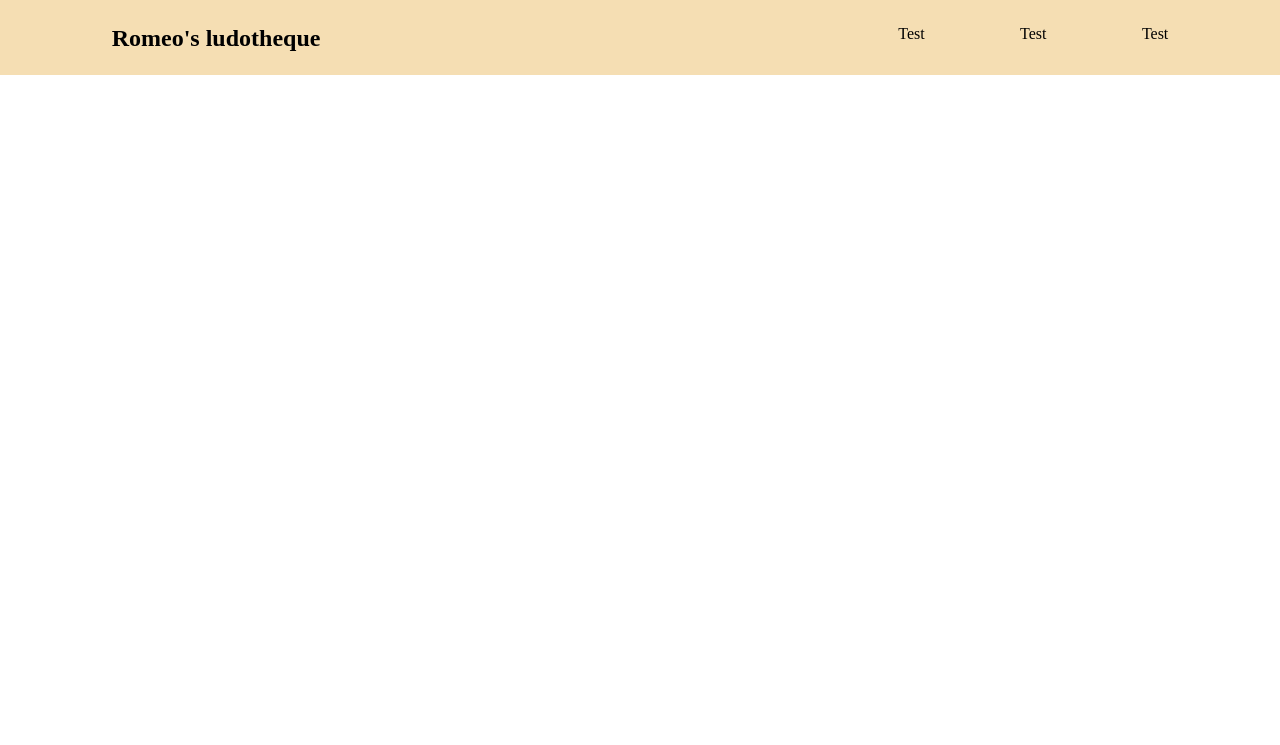
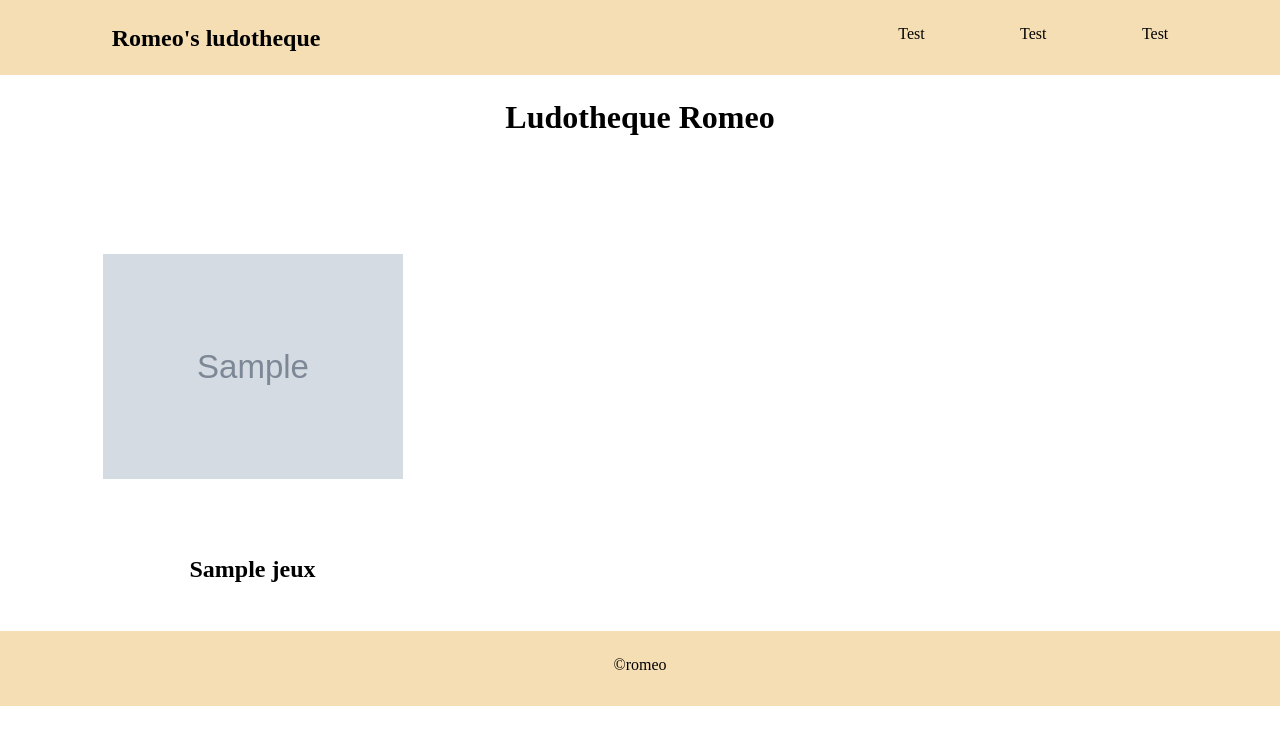
Before and after one commit to Basket9909/ludothequeRomeo, a PHP site: page / in a window 1280 px wide. Shown: the top 745 px of the page. Run offline with PHP 8.4, Linux system fonts and the light colour scheme; tables that the repository leaves empty or names only in its code hold one stand-in row (values such as "Sample post"); grey boxes marked "Sample" are stand-in pictures.

Commit message:
debut router

```diff
--- a/admin/treatmentAddJeux.php
+++ b/admin/treatmentAddJeux.php
@@ -50,7 +50,7 @@ if(isset($_POST['nom']))
         $fichier = basename($_FILES['image']['name']);
         $taille_maxi = 2000000;
         $taille = filesize($_FILES['image']['tmp_name']);
-        $extensions = array('.png','.jpg','.jpeg');
+        $extensions = array('.png','.jpg','.jpeg, jpe');
         $extension = strrchr($_FILES['image']['name'], '.');
 
         if(!in_array($extension , $extensions))
--- a/admin/treatmentUpdateJeux.php
+++ b/admin/treatmentUpdateJeux.php
@@ -86,7 +86,7 @@ if(isset($_POST['nom']))
             $fichier = basename($_FILES['image']['name']);
             $taille_maxi = 2000000;
             $taille = filesize($_FILES['image']['tmp_name']);
-            $extensions = array('.png','.jpg','.jpeg');
+            $extensions = array('.png','.jpg','.jpeg, jpe');
             $extension = strrchr($_FILES['image']['name'], '.');
 
             if(!in_array($extension , $extensions))
--- a/index.php
+++ b/index.php
@@ -1,3 +1,48 @@
+<?php
+
+require 'connexion.php';
+if(isset($_GET['action']))
+{
+    $menu = [
+        "home" => "home.php",
+        "jeux"=>"jeux.php"
+    ];
+
+    if(array_key_exists($_GET['action'],$menu))
+    {
+        if($_GET['action']=="jeux")
+        {
+            if(isset($_GET['id']) AND !empty($_GET['id']))
+            {
+                $id=htmlspecialchars($_GET['id']);
+                $jeux = $bdd->prepare("SELECT id,nom,type,editeur,DATE_FORMAT(date, '%d / %m / %y'),image from jeux where id=?");
+                $jeux->execute([$id]);
+                if(!$donjeux = $jeux->fetch())
+                {
+                header("HTTP/1.1 404 Not Found");
+                $action = "404.php";
+                }else{
+                    $action = $menu['jeux'];
+                }
+                $jeux->closeCursor();
+            }else{
+                header("HTTP/1.1 404 Not Found");
+                $action = "404.php";
+            }
+        }else{
+            $action = $menu[$_GET['action']];
+        }
+    }else{
+            header("HTTP/1.1 404 Not Found");
+            $action = "404.php";
+        }
+}else{
+    $action = "home.php";
+}
+
+?>
+
+
 <!DOCTYPE html>
 <html lang="fr">
 <head>
@@ -16,5 +61,12 @@
             <li><a href="test">Test</a></li>
         </ul>
     </nav>
+
+    <?php
+
+    include("pages/".$action);
+
+    ?>
+    <footer>&copyromeo</footer>
 </body>
 </html>
--- /dev/null
+++ b/pages/home.php
@@ -0,0 +1,21 @@
+<h1 class="titre">Ludotheque Romeo</h1>
+<div class="container">
+    <?php
+
+    $req = $bdd->query("SELECT nom,image,id FROM jeux ORDER BY id DESC");
+    while($don = $req->fetch())
+    {
+        echo '
+        <a class="lienproduit" href="index.php?action=jeux&id='.$don['id'].'">
+        <div class="carte">
+        <div class="photo">
+        <img src="image/mini_'.$don['image'].'">
+        </div>
+        <h3 class="titreJeux">'.$don['nom'].'</h3>
+        </div>
+        </a>';
+
+    }
+
+    ?>
+</div>
--- /dev/null
+++ b/pages/jeux.php
@@ -0,0 +1 @@
+<h1 class="titre"><?=$donjeux['nom']?></h1>
--- a/style.css
+++ b/style.css
@@ -38,3 +38,67 @@ nav ul li a{
 .grandLi{
     width: 60%;
 }
+
+.titre{
+    margin-top: 3vh;
+    width: 100%;
+    text-align: center;
+}
+.container{
+    padding: 5vh 0;
+    width: 1100px;
+    margin: 0 auto;
+    height: auto;
+    display: flex;
+    justify-content: space-between;
+    flex-wrap: wrap;
+}
+.carte{
+    margin: 0 auto;
+    width: 300px;
+    height: auto;
+    cursor: pointer;
+    transition: all 0.5s;
+}
+
+h3{
+    text-align: center;
+    font-size: 1rem;
+    margin-bottom: 1vh;
+}
+.titreJeux{
+    font-size: 1.5rem;
+}
+.photo{
+    width: 300px;
+    height: 300px;
+    background-color: black;
+    margin: 5vh 0;
+}
+img{
+    background-color: white;
+    width: 100%;
+    height: 100%;
+    object-fit: contain;
+    transition: all 0.5s;
+}
+.lienproduit{
+    width: 325px;
+    height: 100%;
+    color: black;
+    text-decoration: none;
+    transition: all 0.5s;
+}
+.lienproduit:hover{
+    background-color: wheat;
+}
+.lienproduit:hover img{
+    background-color: wheat;
+}
+footer{
+    background-color: wheat;
+    width: 100%;
+    padding-top: 25px;
+    height: 50px;
+    text-align: center;
+}
```
Also changed, not shown: image/1113709661f12021.jpg (added), image/1287973387callof.jpg (added), image/194338815f12020.jpg (added), image/312538770assassins.jpg (added), image/769742099reddead.jpg (added), image/mini_1113709661f12021.jpg (added), image/mini_1287973387callof.jpg (added), image/mini_194338815f12020.jpg (added), image/mini_312538770assassins.jpg (added), image/mini_769742099reddead.jpg (added).
